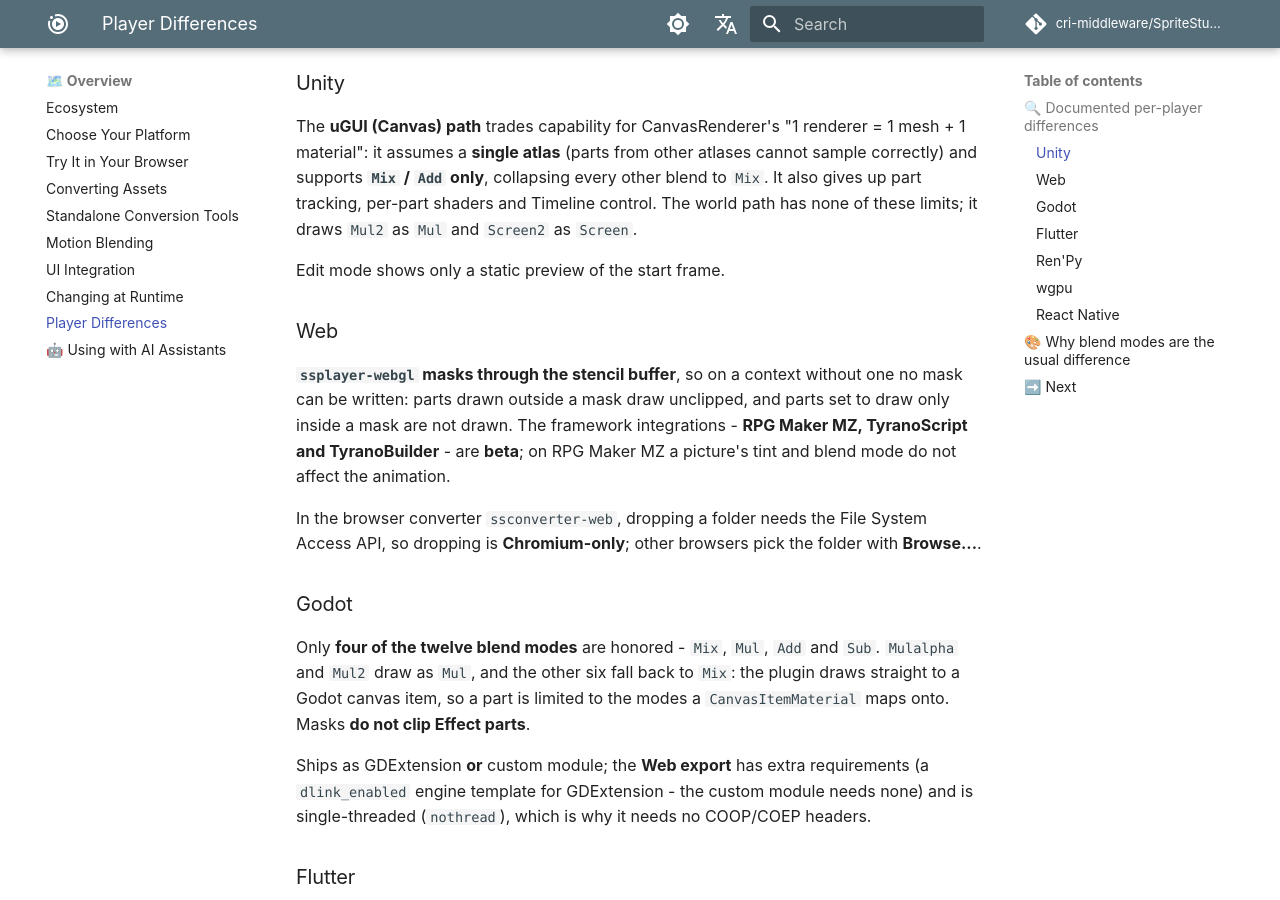
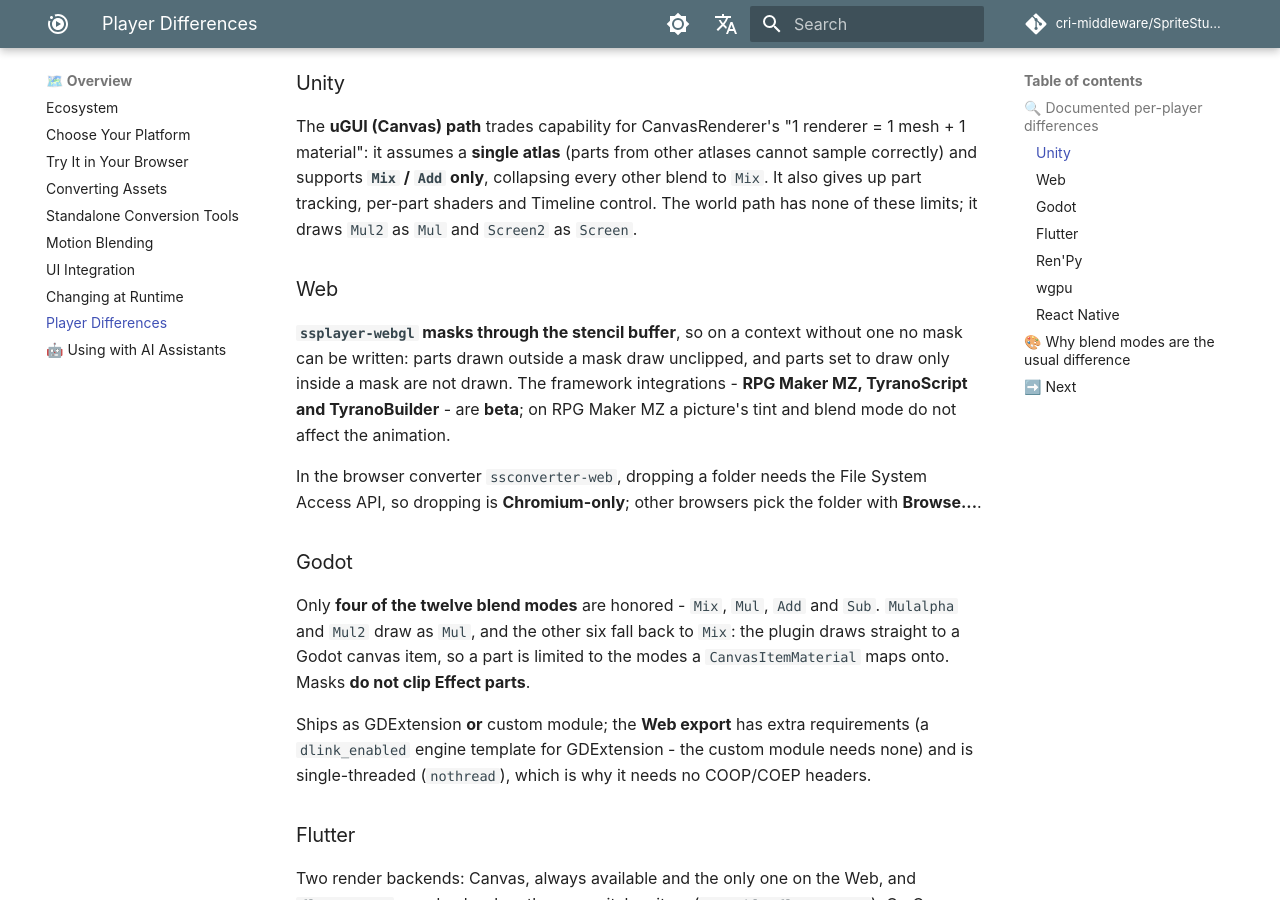
Before and after one commit to cri-middleware/SpriteStudio-Docs, an MkDocs documentation site: the page built from docs/en/overview/player-differences.md, in a window 1280 px wide and 900 px high, scrolled down 1326 px. Built offline with MkDocs 1.6.1 and Material for MkDocs 9.7.7, drawn with Linux system fonts in a browser that asks for light colours; comment, search, counter and statistics services are not loaded.

Commit message:
docs(player-differences): Unity's edit mode is no longer a start-frame still
SSPlayerForUnity adds an Edit Mode Preview in the inspector and Timeline scrubbing in edit mode (cri-middleware/SSPlayerForUnity#333), so the Unity section no longer lists the start-frame-only preview as a difference.

```diff
--- a/docs/en/overview/player-differences.md
+++ b/docs/en/overview/player-differences.md
@@ -42,8 +42,6 @@ material": it assumes a **single atlas** (parts from other atlases cannot sample
 supports **`Mix` / `Add` only**, collapsing every other blend to `Mix`. It also gives up part
 tracking, per-part shaders and Timeline control. The world path has none of these limits; it draws
 `Mul2` as `Mul` and `Screen2` as `Screen`.
-
-Edit mode shows only a static preview of the start frame.
 
 ### Web
 
```
Also changed, not shown: docs/ja/overview/player-differences.md (+0 -2 lines).
